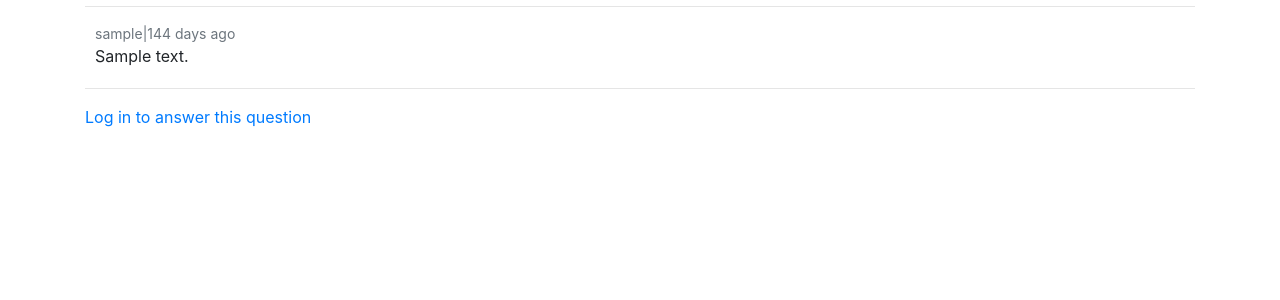
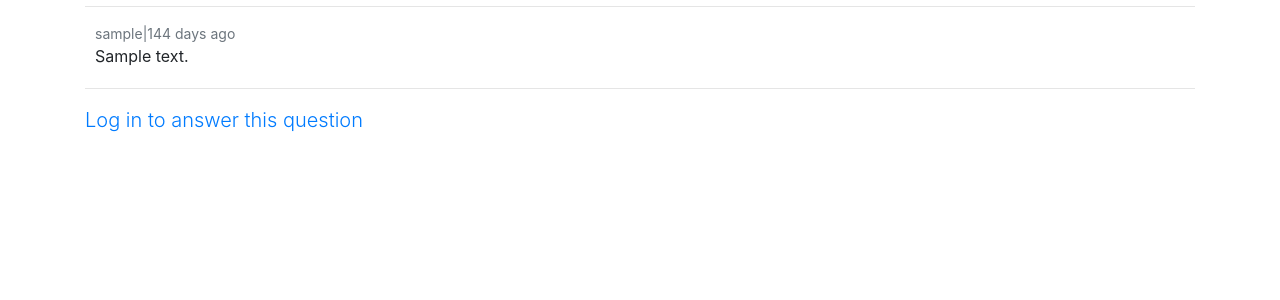
Before and after one commit to nova-sangeeth/QnA-application, a Django app: page /question/1/ in a window 1280 px wide. Shown: the part 151-451 px from the top of the page. Run offline with Django 3.2, Linux system fonts and the light colour scheme; tables that the repository leaves empty hold one stand-in row (values such as "Sample post"); some libraries are stand-ins or nearby versions.

Commit message:
minor changes to the login link

```diff
--- a/templates/question.html
+++ b/templates/question.html
@@ -48,6 +48,6 @@
     <button type="submit" class="btn btn-primary mb-2">Submit</button>
 </form>
 {% else %}
-<p><a href="/accounts/login">Log in to answer this question</a></p>
+<p class="lead"><a href="/accounts/login">Log in to answer this question</a></p>
 {% endif %}
 {% endblock %}
```
